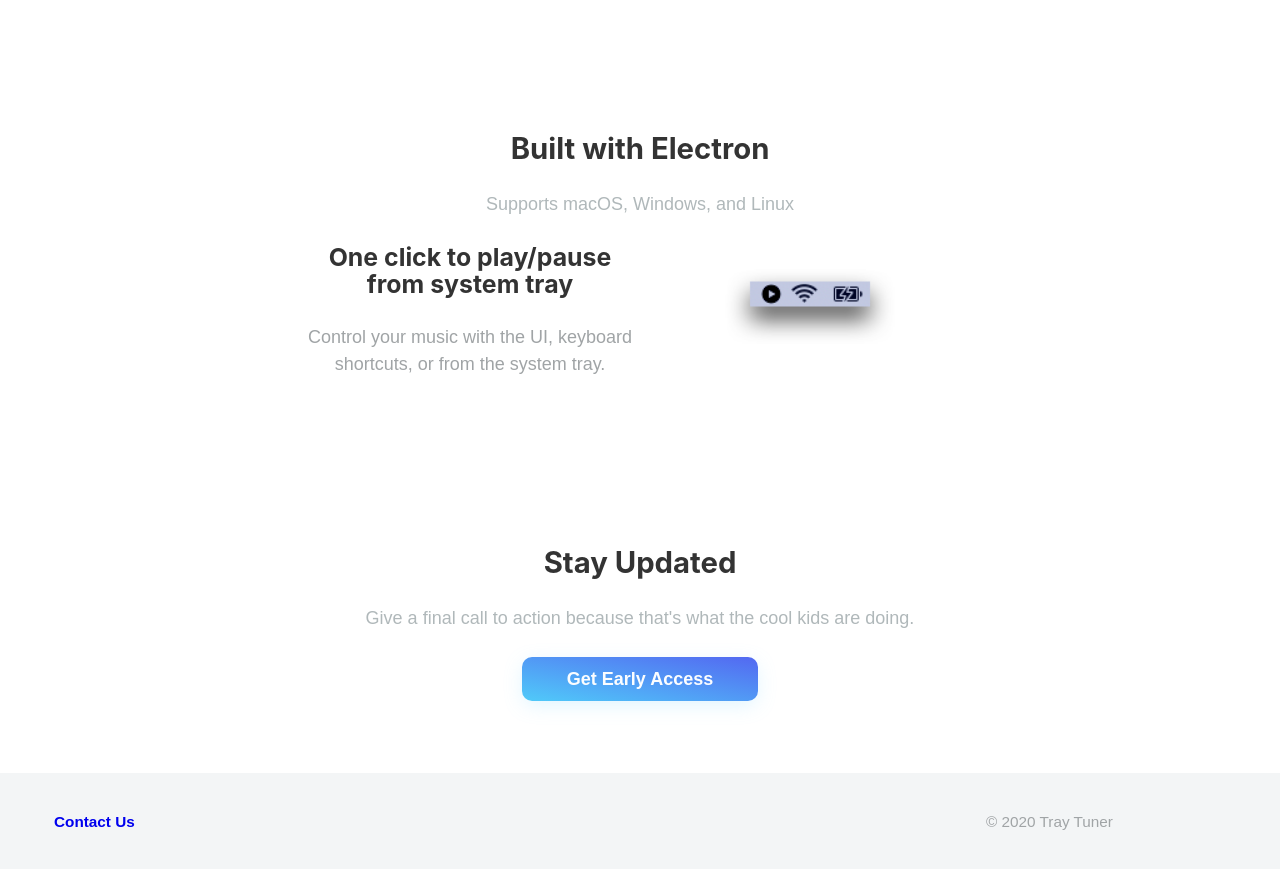
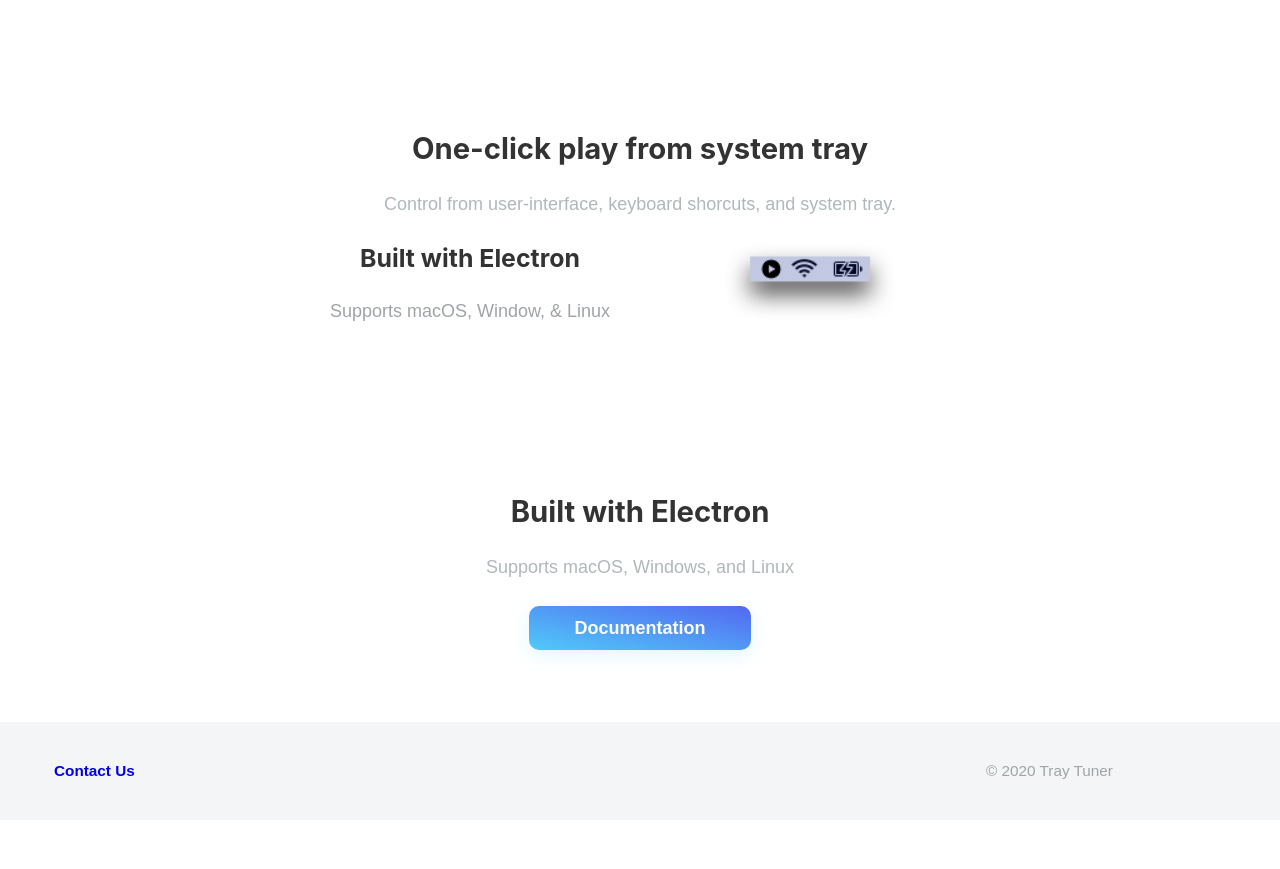
Before and after one commit to trybick/tray-tuner-website, a Gatsby site: page / in a window 1280 px wide. Shown: the part 820-1689 px from the top of the page. After the commit the page ends 1640 px from the top, so only its background shows below. Built offline with nearby package versions, Linux system fonts and the light colour scheme; Gatsby itself is replaced by a stand-in of ours.

Commit message:
Re-order text components

```diff
--- a/src/components/content.js
+++ b/src/components/content.js
@@ -5,7 +5,10 @@ import trayScreenshot from "../images/screenshots/tray.png";
 
 const Content = () => (
   <div style={{ padding: "4rem 1rem", textAlign: "center" }}>
-    <SectionHeader title="Built with Electron" description="Supports macOS, Windows, and Linux" />
+    <SectionHeader
+      title="One-click play from system tray"
+      description="Control from user-interface, keyboard shorcuts, and system tray."
+    />
     <content
       style={{
         display: "grid",
@@ -15,10 +18,8 @@ const Content = () => (
       }}
     >
       <div>
-        <h3>One click to play/pause from system tray</h3>
-        <p style={{ color: COLORS.gray }}>
-          Control your music with the UI, keyboard shortcuts, or from the system tray.
-        </p>
+        <h3>Built with Electron</h3>
+        <p style={{ color: COLORS.gray }}>Supports macOS, Window, & Linux</p>
       </div>
       <div>
         <img
--- a/src/components/cta.js
+++ b/src/components/cta.js
@@ -4,11 +4,8 @@ import SectionHeader from "./section-header";
 
 const CallToAction = () => (
   <div style={{ padding: "4rem 1rem", textAlign: "center" }}>
-    <SectionHeader
-      title="Stay Updated"
-      description="Give a final call to action because that's what the cool kids are doing."
-    />
-    <Button>Get Early Access</Button>
+    <SectionHeader title="Built with Electron" description="Supports macOS, Windows, and Linux" />
+    <Button>Documentation</Button>
   </div>
 );
 
```
